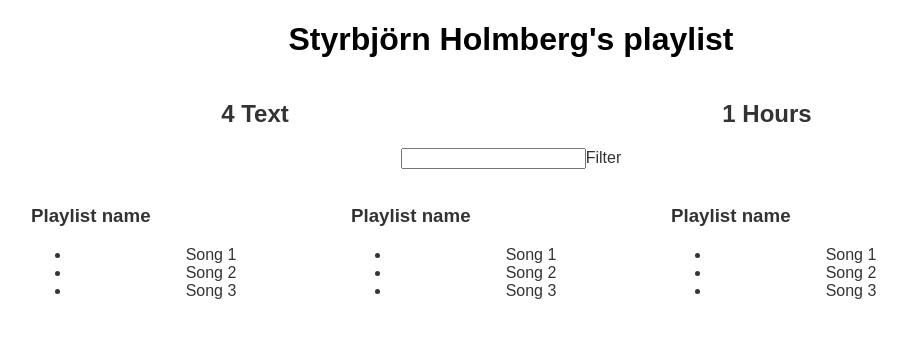
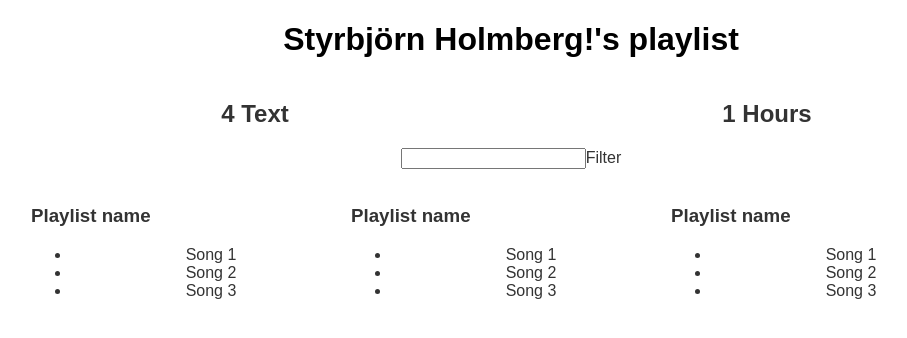
Before and after one commit to styrholm/learning-react, a React (Create React App) app: page / in a window 1280 px wide. Shown: the top 338 px of the page, without its empty margins (129-1036 px from the left). Built offline with nearby package versions, Linux system fonts and the light colour scheme.

Commit message:
a bit better

```diff
--- a/src/App.js
+++ b/src/App.js
@@ -9,7 +9,7 @@ let defaultStyle = {
 
 let fakeServerData = {
   user: {
-    name: 'Styrbjörn Holmberg',
+    name: 'Styrbjörn Holmberg!',
     playlists: [
       {
         name: 'Songs chosen by Styrbjörn',
```
